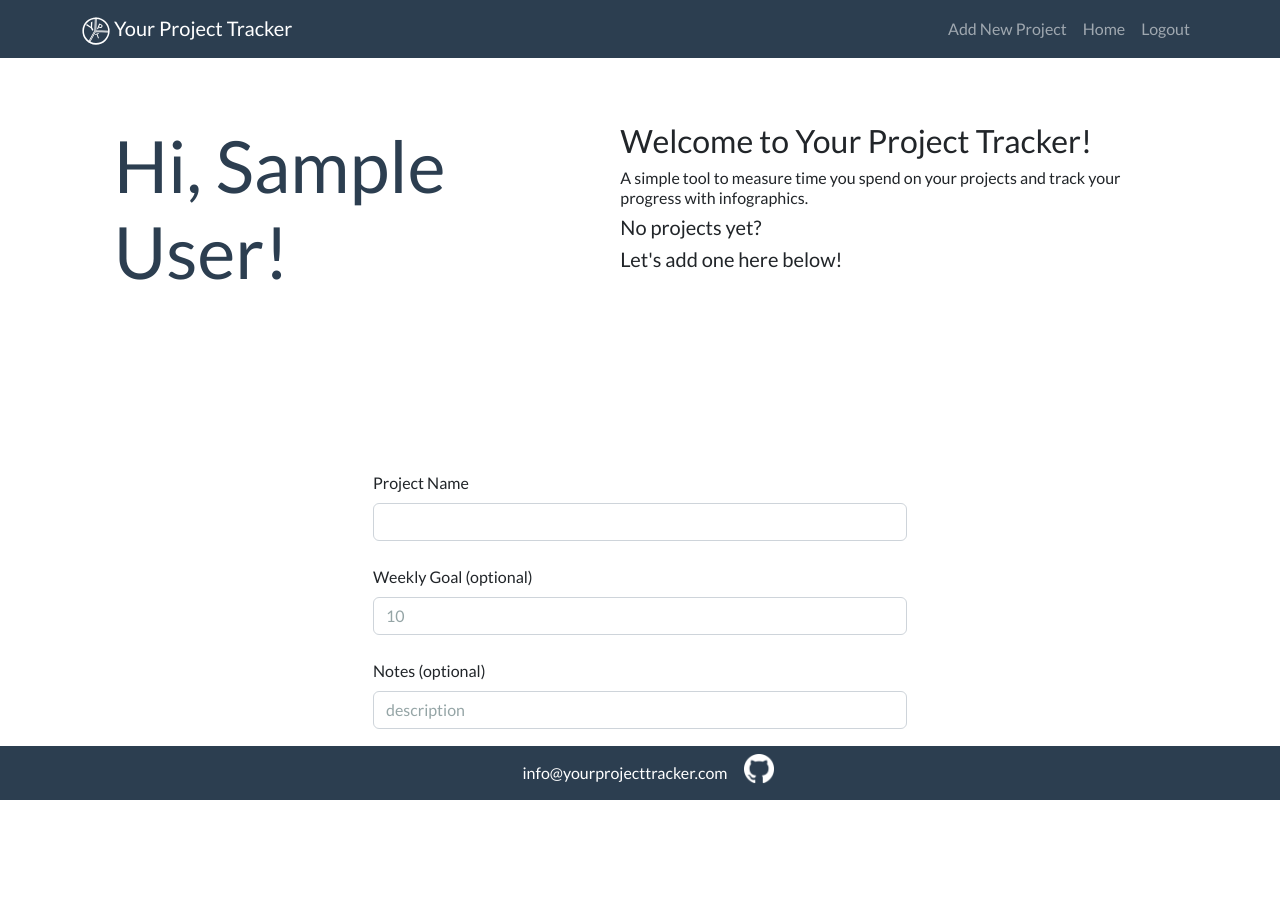
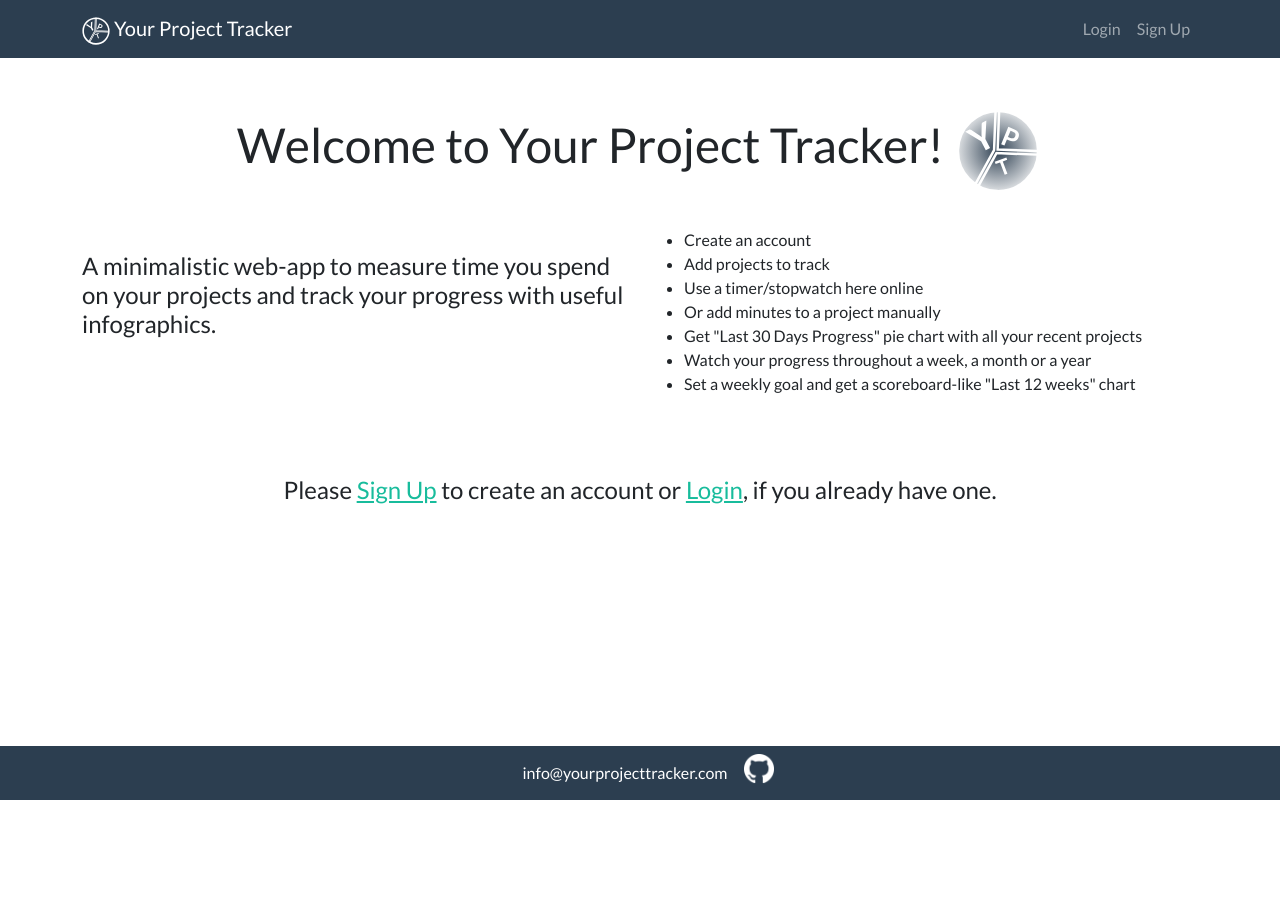
Before and after one commit to LiudmilaLV/-My-Projects-tracker, a Flask app: page / in a window 1280 px wide. Before the commit the page ends 800 px from the top, so only its background shows below. Run offline with Flask 2, Linux system fonts and the light colour scheme; the visitor is signed in with stand-in values (Sample User, id 1); data comes from the database, SQL or seed files in the repository; data that the repository does not hold is empty; some libraries are stand-ins or nearby versions.

Commit message:
frozen timer bug fixed, home page added

```diff
--- a/website/auth.py
+++ b/website/auth.py
@@ -108,4 +108,4 @@
 def logout():
     logout_user()
     flash('You logged out!', category='info')
-    return redirect(url_for('auth.login'))
+    return redirect(url_for('views.welcome'))
--- a/website/templates/base.html
+++ b/website/templates/base.html
@@ -14,7 +14,11 @@
 <body>
   <nav class="navbar navbar-expand-md navbar-dark bg-primary py-2">
     <div class="container-xl">
+      {% if user and user.is_authenticated %}
       <a class="navbar-brand" href="{{ url_for('views.home') }}">
+      {% else %}
+      <a class="navbar-brand" href="{{ url_for('views.welcome') }}">
+      {% endif %}
         <img src="{{ url_for('static', filename='ypt_logo.svg') }}" class="img-fluid" alt="Your Project Tracker Logo" width="28" height="28" class="d-inline-block align-text-top">
         <span>Your Project Tracker</span>
       </a>
--- a/website/templates/home.html
+++ b/website/templates/home.html
@@ -51,7 +51,7 @@
             {{ project_form.hidden_tag() }}
             <fieldset class="form-group">
                 <div class="form-group">
-                    {{ project_form.project_name.label(class="form-label mt-4") }}
+                    {{ project_form.project_name.label(class="form-label mt-3") }}
                     {% if project_form.project_name.errors %}
                         {{ project_form.project_name(class="form-control is-invalid") }}
                         <div class="invalid-feedback">
@@ -64,7 +64,7 @@
                     {% endif %}
                 </div>
                 <div class="form-group">
-                    {{ project_form.goal.label(class="form-label mt-4") }}
+                    {{ project_form.goal.label(class="form-label mt-3") }}
                     {% if project_form.goal.errors %}
                         {{ project_form.goal(class="form-control is-invalid") }}
                         <div class="invalid-feedback">
@@ -77,7 +77,7 @@
                     {% endif %}
                 </div>
                 <div class="form-group">
-                    {{ project_form.notes.label(class="form-label mt-4") }}
+                    {{ project_form.notes.label(class="form-label mt-3") }}
                     {% if project_form.notes.errors %}
                         {{ project_form.notes(class="form-control is-invalid") }}
                         <div class="invalid-feedback">
--- a/website/templates/login.html
+++ b/website/templates/login.html
@@ -1,13 +1,13 @@
 {% extends "base.html" %}
 {% block title %}Login{% endblock %}
 {% block content %}
-<div class="container my-3 col-md-4 center" >
+<div class="container mt-3 col-md-4 center" >
     <form method="POST" action="">
         {{ form.hidden_tag() }}
         <fieldset class="form-group">
             <legend>Login</legend>
             <div class="form-group">
-                {{ form.email.label(class="form-label mt-4") }}
+                {{ form.email.label(class="form-label mt-2") }}
                 {% if form.email.errors %}
                     {{ form.email(class="form-control is-invalid") }}
                     <div class="invalid-feedback">
@@ -20,7 +20,7 @@
                 {% endif %}
             </div>
             <div class="form-group">
-                {{ form.password.label(class="form-label mt-4") }}
+                {{ form.password.label(class="form-label mt-2") }}
                 {% if form.password.errors %}
                     {{ form.password(class="form-control is-invalid") }}
                     <div class="invalid-feedback">
--- /dev/null
+++ b/website/templates/welcome.html
@@ -0,0 +1,29 @@
+{% extends "base.html" %}
+{% block title %}Welcome to YPT{% endblock %}
+{% block content %}
+<div class="container min-vh-100">
+    <div class="container col-md-10 my-5 mb-3 text-center">
+        <h1>Welcome to Your Project Tracker! <img class="img-fluid" src="{{ url_for('static', filename='ypt_logo.svg') }}" alt="logo" width="90"></h1>
+    </div>
+    <div class="row d-flex flex-wrap justify-content-center">
+        <div class="container col-md-6 my-3">
+            <br>
+            <h4>A minimalistic web-app to measure time you spend on your projects and track your progress with useful infographics.</h4>
+        </div>
+        <div class="container col-md-6 my-3">
+            <ul>
+                <li>Create an account</li>
+                <li>Add projects to track</li>
+                <li>Use a timer/stopwatch here online</li>
+                <li>Or add minutes to a project manually</li>
+                <li>Get "Last 30 Days Progress" pie chart with all your recent projects</li>
+                <li>Watch your progress throughout a week, a month or a year</li>
+                <li>Set a weekly goal and get a scoreboard-like "Last 12 weeks" chart</li>
+            </ul>
+        </div>
+    </div>
+    <div class="container col-md-8 my-5 pb-2 text-center">
+            <h4>Please <a class="ml-2" href="{{ url_for('auth.sign_up') }}">Sign Up</a> to create an account or <a class="ml-2" href="{{ url_for('auth.login') }}">Login</a>, if you already have one.</h4>
+    </div>
+</div>
+{% endblock%}
--- a/website/views.py
+++ b/website/views.py
@@ -13,8 +13,12 @@
 
 views = Blueprint('views', __name__)
 
+@views.route('/')
+def welcome():
+    return render_template('welcome.html')
 
-@views.route('/', methods=['GET', 'POST'])
+
+@views.route('/home', methods=['GET', 'POST'])
 @login_required
 @check_confirmed
 def home():
```
Also changed, not shown: website/templates/addtime.html (+10 -2 lines), website/templates/sign_up.html (+5 -5 lines), README.md.
